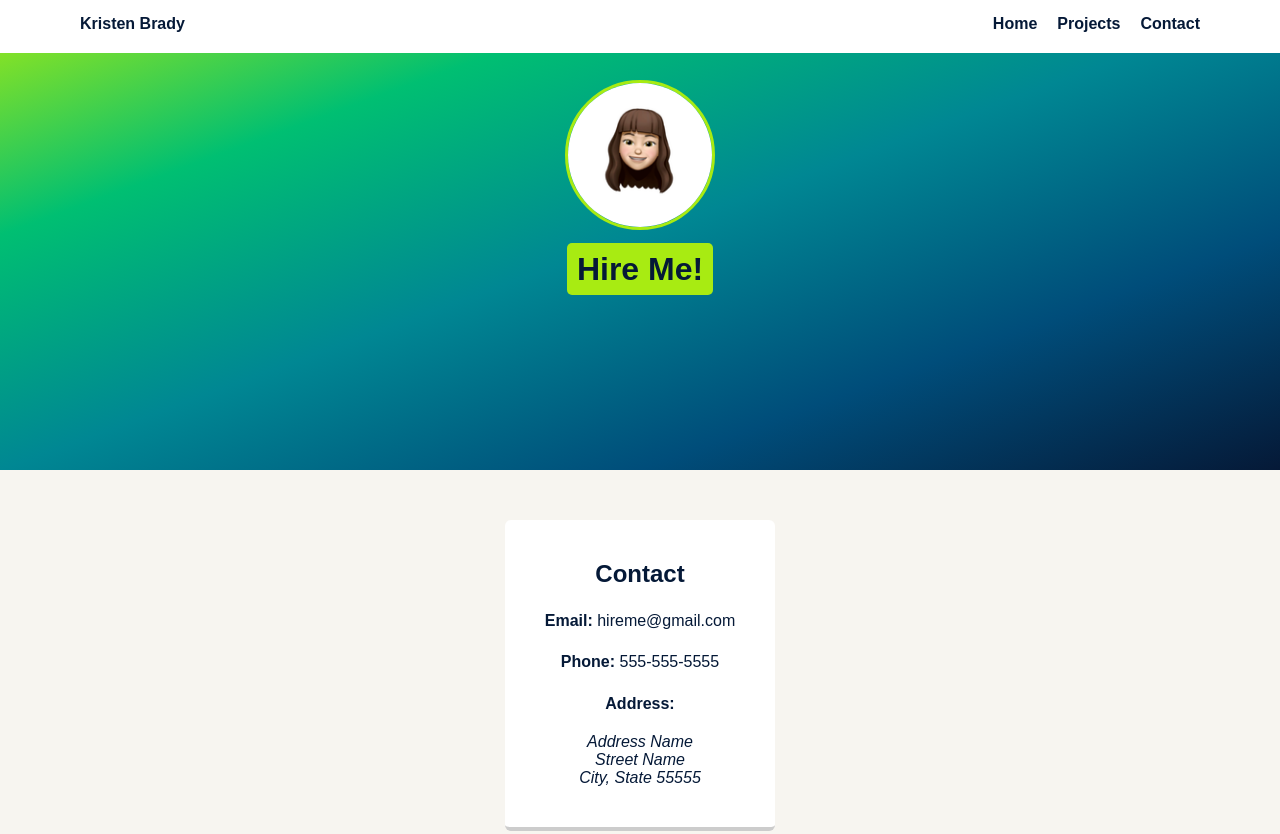
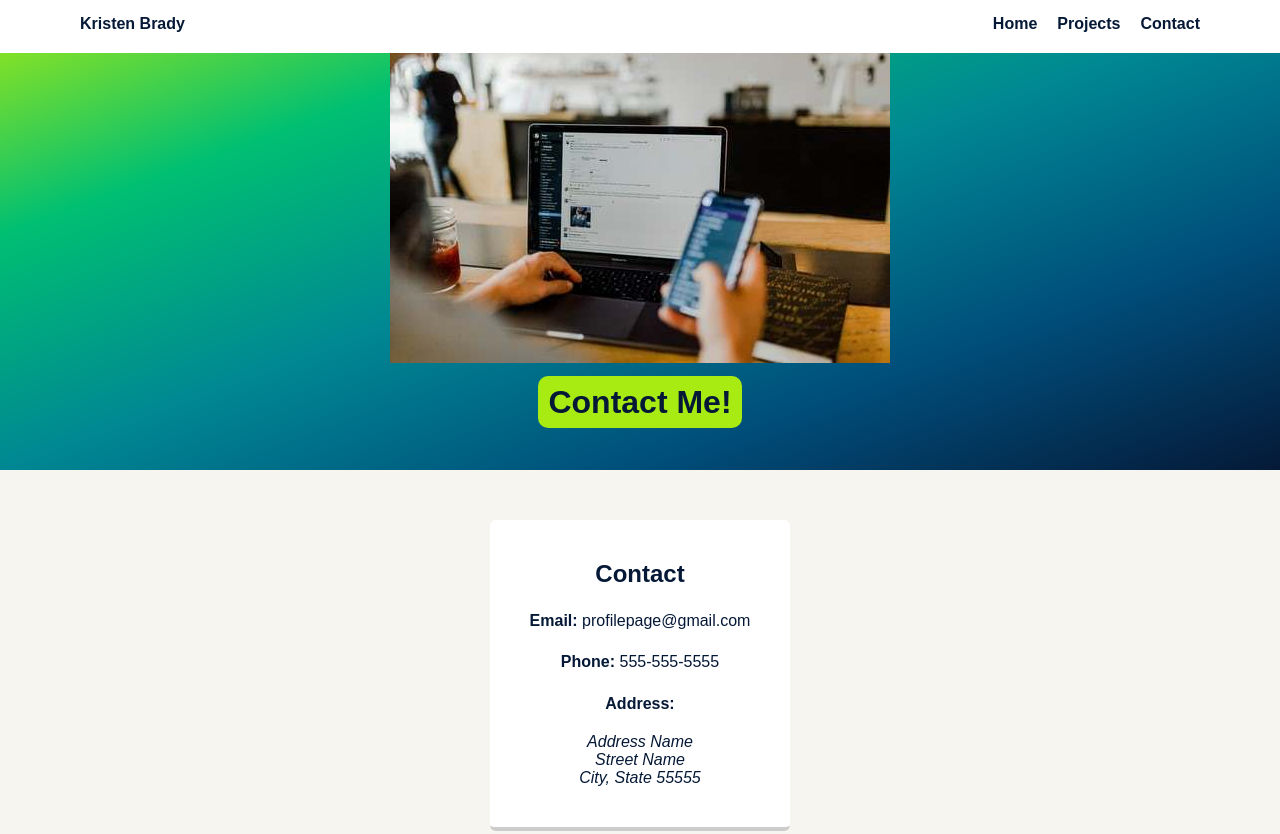
Before and after one commit to kristenb20/techdegree-project-1, a plain HTML site: page contact.html in a window 1280 px wide. Shown: the top 834 px of the page. Drawn offline with Linux system fonts and the light colour scheme; a web font is replaced by a local one.

Commit message:
Updated images and files

```diff
--- a/contact.html
+++ b/contact.html
@@ -21,14 +21,14 @@
     </div>
 
     <header>
-      <img src="images/me.png" alt="Memoji of Kristen" class="profile-image">
-      <h1 class="tag name">Hire Me!</h1>
+      <img src="images/contactimg.jpg" alt="Picture of a laptop and phone" class="contact me image">
+      <h1 class="tag name">Contact Me!</h1>
     </header>
 
     <main class="flex">
       <div class="card">
         <h2>Contact</h2>
-          <p><strong>Email:</strong> <a href="mailto:profilepage@gmail.com?subject=Hi%20There!">hireme@gmail.com</a></p>
+          <p><strong>Email:</strong> <a href="mailto:profilepage@gmail.com?subject=Hi%20There!">profilepage@gmail.com</a></p>
           <p><strong>Phone:</strong> 555-555-5555</p>
           <p><strong>Address:</strong></p>
           <address>
--- a/styles.css
+++ b/styles.css
@@ -31,7 +31,7 @@ a:hover {
     min-height: 30px;
     padding: 10px;
     position: fixed;
-    text-align: center;
+    text-align: left;
   }
 
   .nav {
@@ -70,7 +70,7 @@ a:hover {
     margin-top: 50px;
     width: 150px;
     height: 150px;
-    border-radius: 100px;
+    border-radius: 50px;
     border: 3px solid #A8EB12;
     transition: all .5s;
   }
@@ -81,7 +81,7 @@ a:hover {
     background-color:#A8EB12;
     color: #051937;
     padding: 10px;
-    border-radius: 5px;
+    border-radius: 10px;
     display: table;
     margin: 10px auto;
   }
@@ -176,7 +176,7 @@ a:hover {
     .flex {
         display: -ms-flexbox;      /* TWEENER - IE 10 */
         display: flex;
-        align-items: center;
+        align-items: normal;
         max-width: 1200px;
         -ms-flex-pack: distribute;
         justify-content: space-around;
```
Also changed, not shown: index.html (+2 -2 lines), projects.html (+1 -1 lines), images/contactimg.jpg (added), images/rsz_contactimg.jpg (added), images/rsz_projectsimg.jpg (added), 2 other files. Lines whose indentation alone changed are shown as unchanged.
